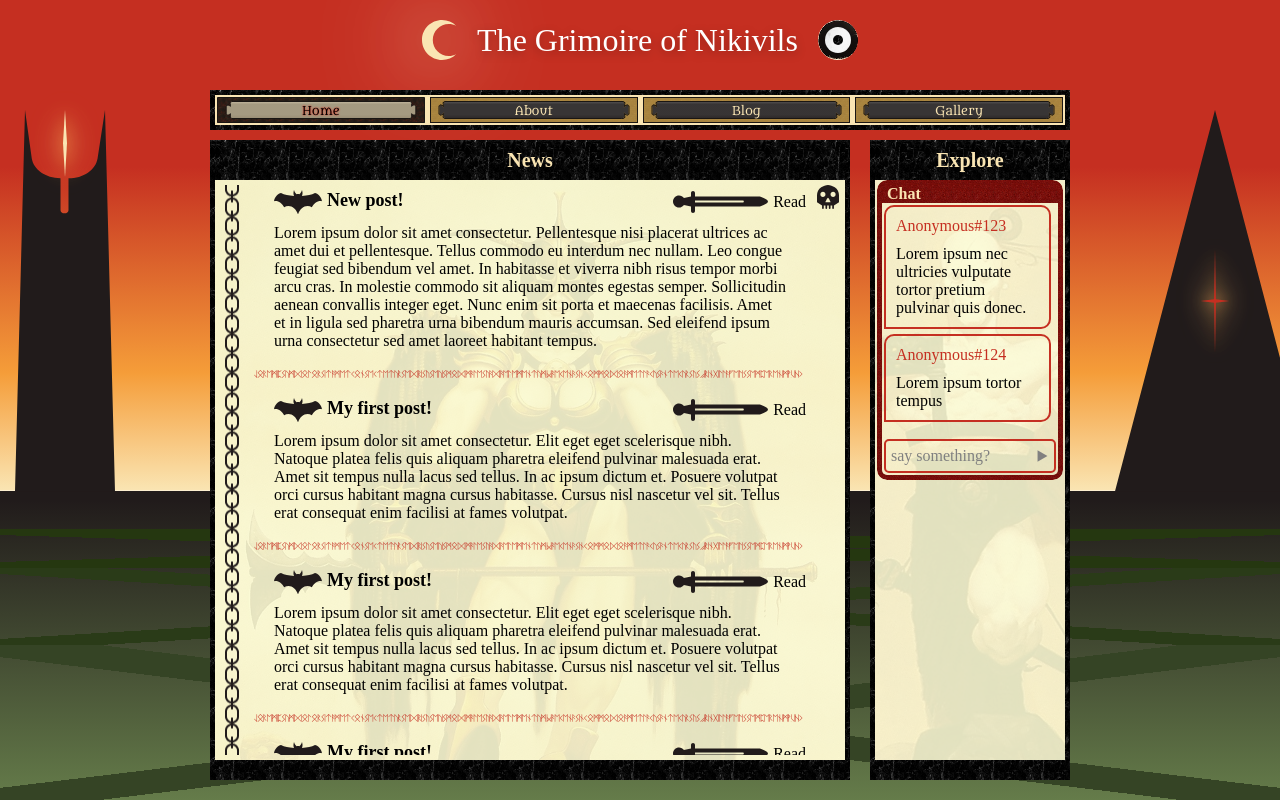
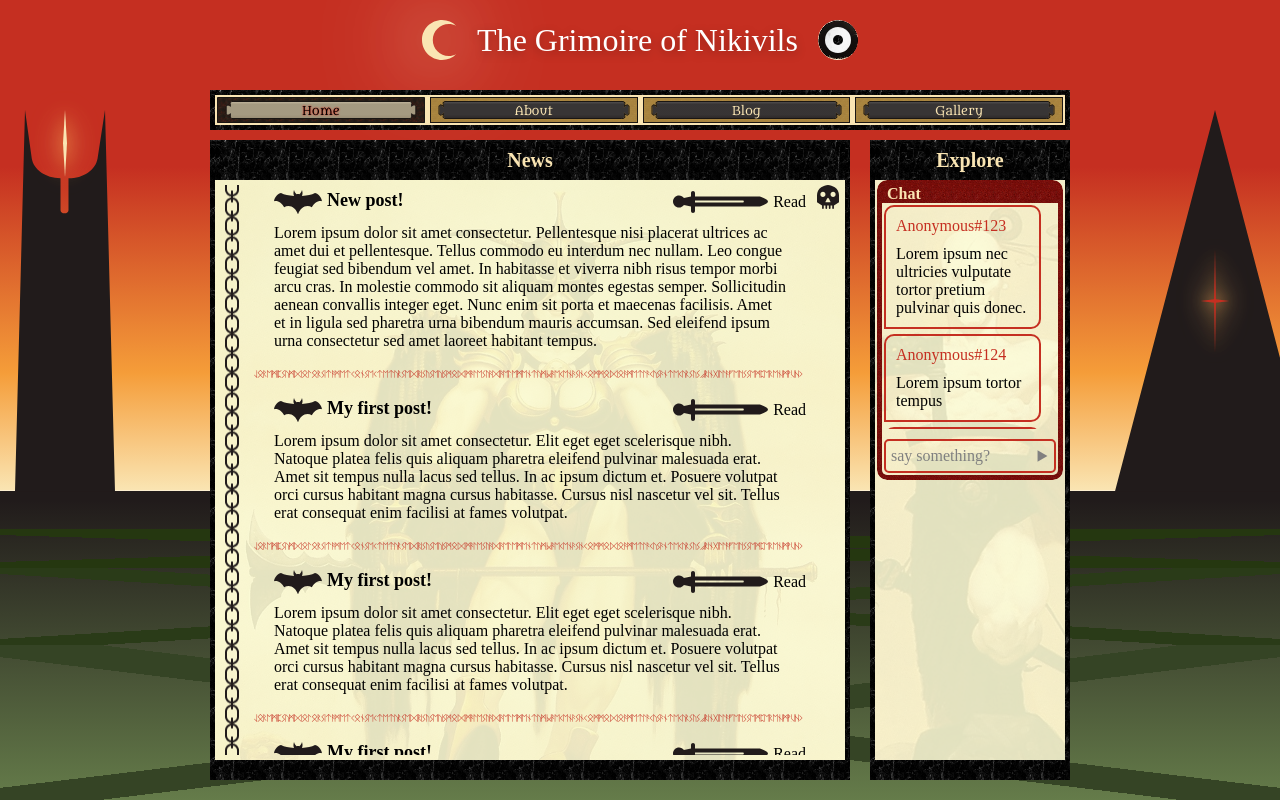
Before and after one commit to NikitaVirachev/nikivils-grimoire-frontend, a React (Vite) app: page / in a window 1280 px wide. Shown: the top 800 px of the page. Built offline with nearby package versions, Linux system fonts and the light colour scheme.

Commit message:
feat #4: add scrollbar to chat

```diff
--- a/src/components/Chat/Chat.tsx
+++ b/src/components/Chat/Chat.tsx
@@ -68,7 +68,8 @@ const Messages = styled.div`
 
   overflow-y: auto;
 
-  padding-right: 0.5rem;
+  padding-right: 1.5rem;
+  scrollbar-color: var(--primarly-color) transparent;
 `;
 
 const Bubble = styled.div`
@@ -102,6 +103,11 @@ const messages = [
     id: 1,
     author: 'Anonymous#124',
     message: 'Lorem ipsum tortor tempus',
+  },
+  {
+    id: 2,
+    author: 'Anonymous#125',
+    message: 'Lorem ipsum nec ultricies vulputate tortor pretium pulvinar quis donec.',
   },
 ];
 
```
